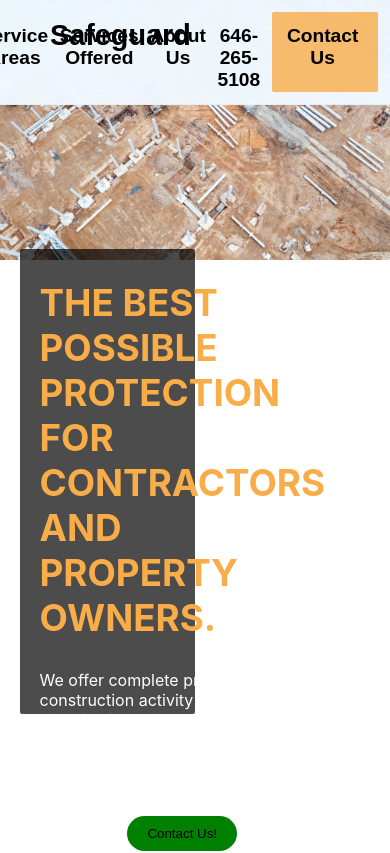
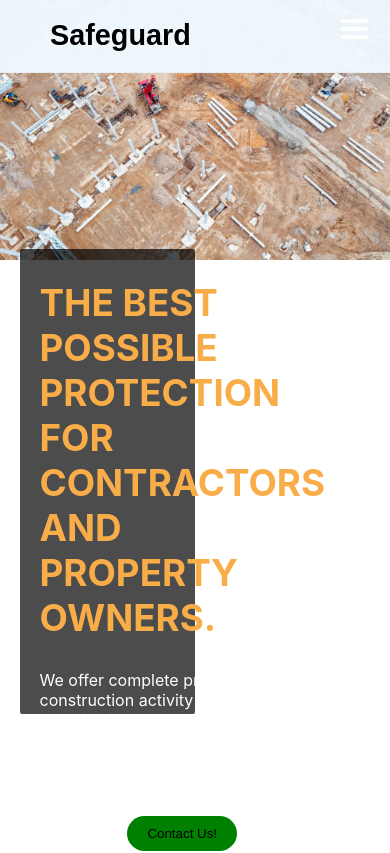
Before and after one commit to AlexManzi/safeguard, a React (Create React App) app: page / in a window 390 px wide. Shown: the top 853 px of the page. Built offline with nearby package versions, Linux system fonts and the light colour scheme.

Commit message:
Add hamburger menu

```diff
--- a/src/components/Navbar.css
+++ b/src/components/Navbar.css
@@ -23,7 +23,7 @@ html {
     display: grid;
     padding-top: 12px;
     grid-template-columns: auto auto auto auto auto auto;
-    font-size: .6rem;
+    font-size: .7rem;
     justify-content: end;
     column-gap: 3vw;
 }
@@ -104,3 +104,28 @@ li {
     background-color: rgb(249, 173, 73);
 
 }
+
+.btn {
+    display: none;
+    position: absolute;
+    height: 20px;
+    width: auto;
+    right: 10px;
+    top: 7px;
+    padding: 12px;
+    color: black;
+    font-size: 18px;
+}
+
+@media screen and (max-width: 500px) {
+    .btn {
+        display: block;
+    }
+
+    #rightside {
+        display: grid;
+        grid-template-columns: 100%;
+        justify-content: center;
+        height: auto;
+    }
+}
--- a/src/components/Navbar.js
+++ b/src/components/Navbar.js
@@ -1,9 +1,27 @@
-import React from 'react'
+import React, { useState, useEffect } from 'react'
 import { Link } from 'react-router-dom'
 import { HashLink } from 'react-router-hash-link';
 import './Navbar.css';
 
-function q() {
+function Q() {
+
+  const [menu, setMenu] = useState(false)
+  const [screenWidth, setScreenWidth] = useState(window.innerWidth)
+
+  function toggleNav() {
+      setMenu(!menu)
+  }
+
+  useEffect(()=> {
+      function changeWidth() {
+          setScreenWidth(window.innerWidth)
+      }
+      window.addEventListener('resize', changeWidth)
+      return() => {
+          window.removeEventListener('resize', changeWidth)
+      }
+  }, [])
+
 
   let showServices =
     <div className='items' id="socials"><HashLink to="/#ServicesWeOffer" className='linkFormat'><h1>Services Offered</h1></HashLink>
@@ -21,15 +39,20 @@ function q() {
       <div id="leftside">
         <Link to="/" className='linkFormat'><h1>Safeguard</h1></Link>
       </div>
+      <nav>
+      {(menu || screenWidth > 500) && (
       <div id="rightside">
         <Link to="/ServiceAreas" className='linkFormat'><h1>Service Areas</h1></Link>
         {showServices}
         <Link to="/AboutUs" className='linkFormat'><h1>About Us</h1></Link>
         <a className='linkFormat' href="tel:646-265-5108"><h1>646-265-5108</h1></a>
         <Link to="/ContactUs" className='linkFormat' id="phoneNumber"><h1>Contact Us</h1></Link>
-      </div>
+        </div>
+        )}
+        <img onClick={toggleNav} className='btn' src={require('../pictures/hamburger1.png')} alt="pic" />
+        </nav>
     </div>
   )
 }
 
-export default q
+export default Q
--- a/src/pages/ServiceAreas.css
+++ b/src/pages/ServiceAreas.css
@@ -4,7 +4,7 @@
     padding-top: 10vh;
     grid-template-rows: 200px auto;
     height: 100vh;
-    background-color: rgb(239,248,253);;
+    background-color: rgb(239,248,253);
 }
 
 #servicesMain {
```
Also changed, not shown: src/pictures/hamburger1.png (added).
